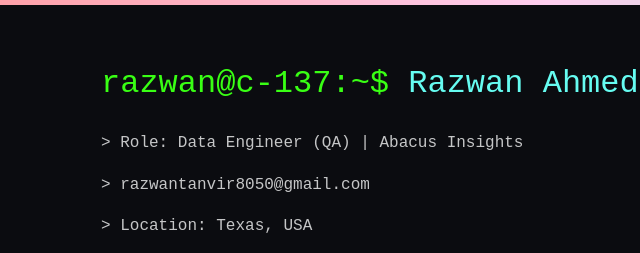
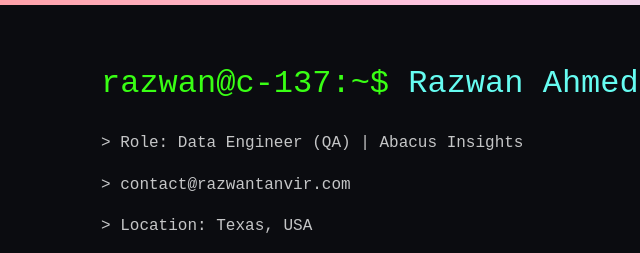
Before and after one commit to RazwanTanvir/RazwanTanvir.github.io, a plain HTML site: page index.html in a window 1280 px wide. Shown: the top 253 px of the page, 89-729 px from the left. Drawn offline with Linux system fonts and the light colour scheme.

Commit message:
changes contact email

```diff
--- a/index.html
+++ b/index.html
@@ -12,7 +12,7 @@
     <header class="terminal-header">
         <h1><span class="prompt"></span><span id="typewriter-text"></span><span class="blinking-cursor"></span></h1>
         <p>> Role: Data Engineer (QA) | Abacus Insights</p>
-        <p>> razwantanvir8050@gmail.com</p>
+        <p>> contact@razwantanvir.com</p>
         <p>> Location: Texas, USA </p>
         <p>> <button id="portal-gun-btn" class="terminal-btn">[🔫]</button></p>
         <p>> Links: <a href="https://scholar.google.com/citations?user=rlowx24AAAAJ&hl=en" target="_blank" rel="noopener noreferrer">[Google Scholar]</a> <a href="https://www.linkedin.com/in/raz1tanvir/" target="_blank" rel="noopener noreferrer">[LinkedIn]</a> <a href="https://github.com/RazwanTanvir" target="_blank" rel="noopener noreferrer">[GitHub]</a></p>
```
Also changed, not shown: ._index.html (added).
